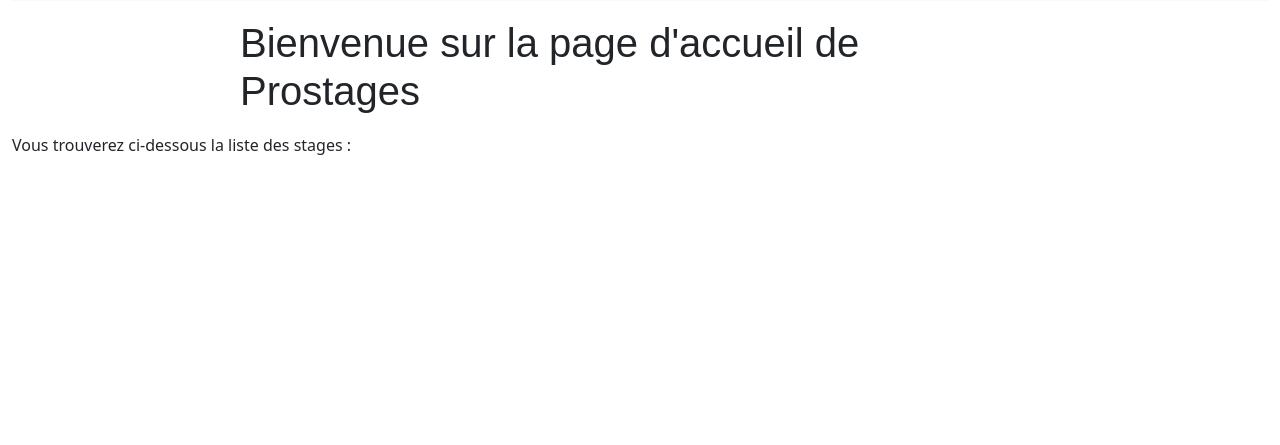
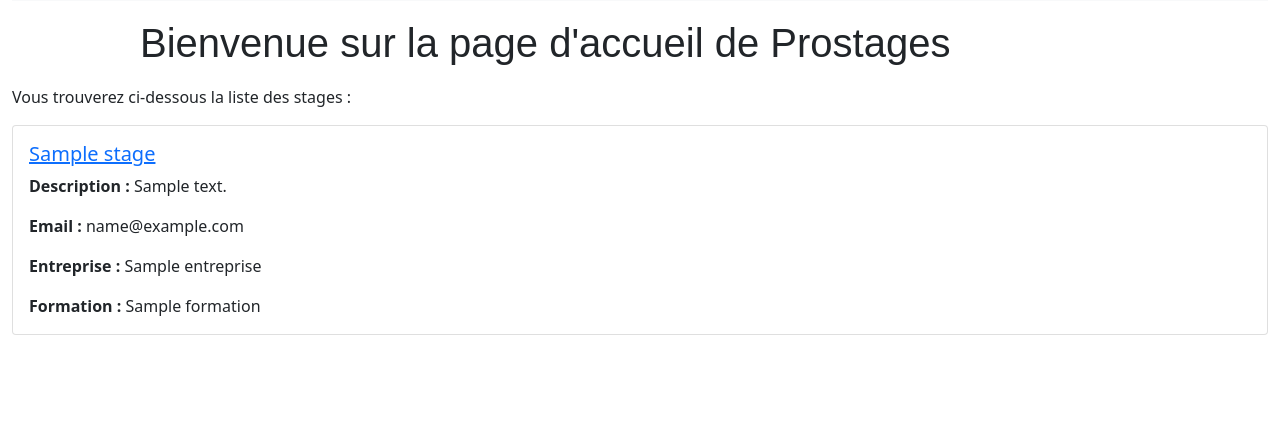
Before and after one commit to SwannBourgeois/prostage, a Symfony app: template templates/metier/index.html.twig in a window 1280 px wide. Shown: the part 355-800 px from the top of the page. Run offline with Twig, Linux system fonts and the light colour scheme; the template is opened without the code that fills it: most values are stand-ins (such as "Sample title", 1, 10 or a date in 2020); some libraries are stand-ins or nearby versions.

Commit message:
Adaptation du code de la vue index.htm.twig pour afficher les stages envoyés par le contrôleur

```diff
--- a/templates/metier/index.html.twig
+++ b/templates/metier/index.html.twig
@@ -5,11 +5,11 @@
 
 {% block contenu %}
 <style>
-    .example-wrapper { margin: 1em auto; max-width: 800px; width: 95%; font: 18px/1.5 sans-serif; }
-    .example-wrapper code { background: #F5F5F5; padding: 2px 6px; }
+    .TitrePage { margin: 1em auto; max-width: 1000px; width: 80%; font: 18px/1.5 sans-serif; }
+    .TitrePage code { background: #F5F5F5; padding: 2px 6px; }
 </style>
 
-<div class="example-wrapper">
+<div class="TitrePage">
     <h1>Bienvenue sur la page d'accueil de Prostages</h1>
 </div>
 
@@ -17,4 +17,25 @@
 Vous trouverez ci-dessous la liste des stages :
 </p>
 
+{% for stage in stages %}
+
+  <div class="card-deck">
+
+  <div class="card">
+    <div class="card-body">
+      <a href="{{path('metier_stages',{id:stage.id})}}"><h5 class="card-title">{{stage.titre}}</h5></a>
+      <p class="card-text"><B>Description : </B>{{stage.descMission}}</p>
+      <p class="card-text"><B>Email : </B>{{stage.emailContact}}</p>
+      <p class="card-text"><B>Entreprise : </B>{{stage.Entreprise.nom}}</p>
+      {% for formationCourante in stage.Formation %}
+      <p class="card-text"><B>Formation : </B>{{formationCourante.nomCourt}}</p>
+      {% endfor %}
+    </div>
+  </div>
+
+  <br/>
+
+
+  {% endfor %}
+
 {% endblock %}
```
